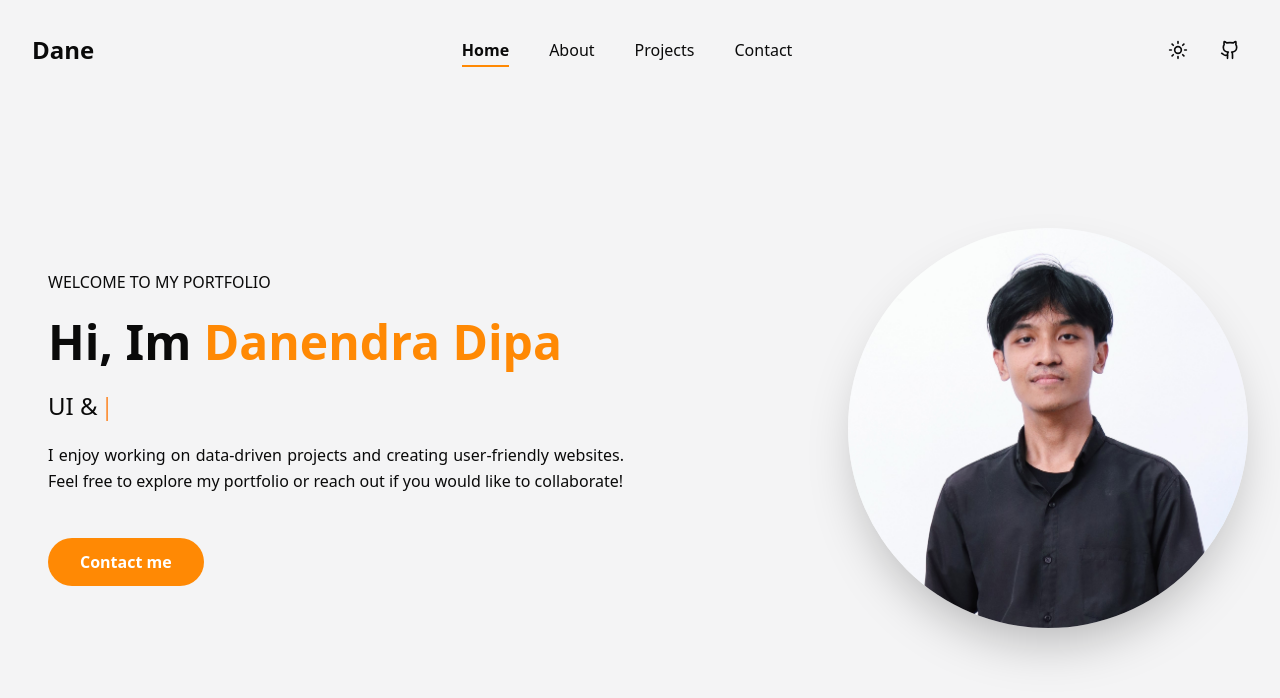
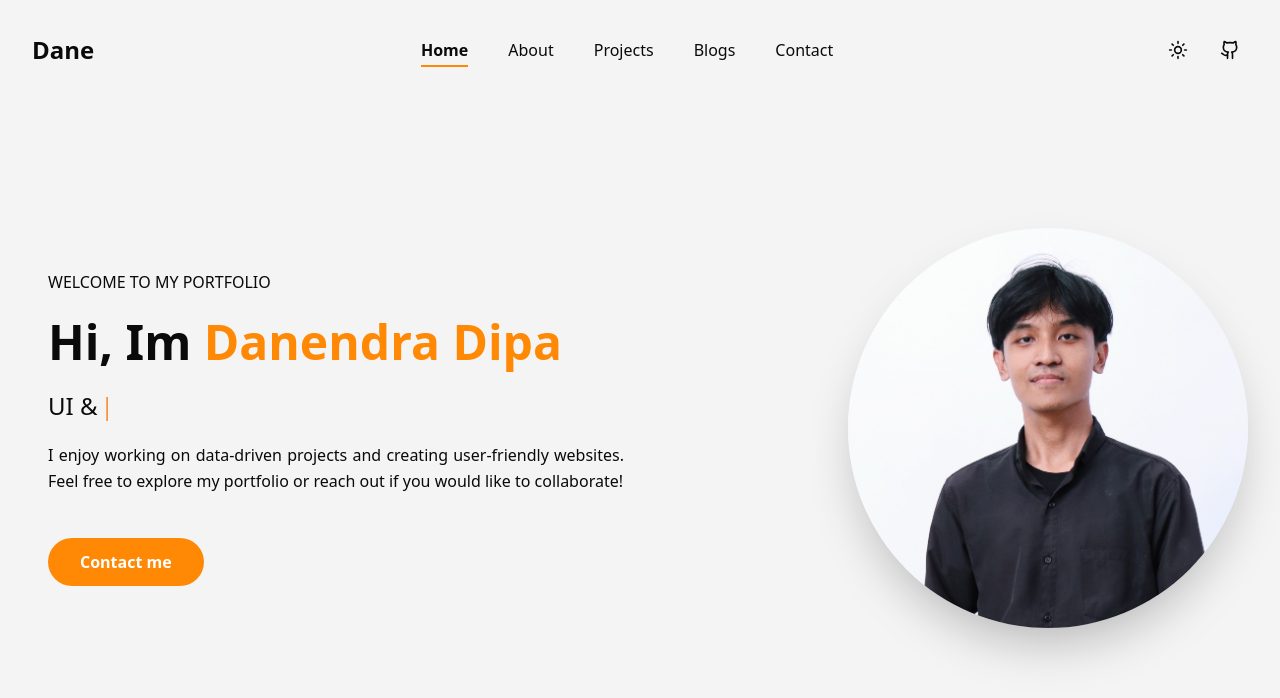
Before and after one commit to danendradipa/portfolio-danendra, a Next.js app: page / in a window 1280 px wide. Shown: the top 698 px of the page. Built offline with nearby package versions, Linux system fonts and the light colour scheme.

Commit message:
update constant data

```diff
--- a/src/constant/data.ts
+++ b/src/constant/data.ts
@@ -70,5 +70,6 @@ export const navItems = [
     { name: "Home", path: "/" },
     { name: "About", path: "/about" },
     { name: "Projects", path: "/projects" },
+    { name: "Blogs", path: "/blogs" },
     { name: "Contact", path: "/contact" },
   ];
```
